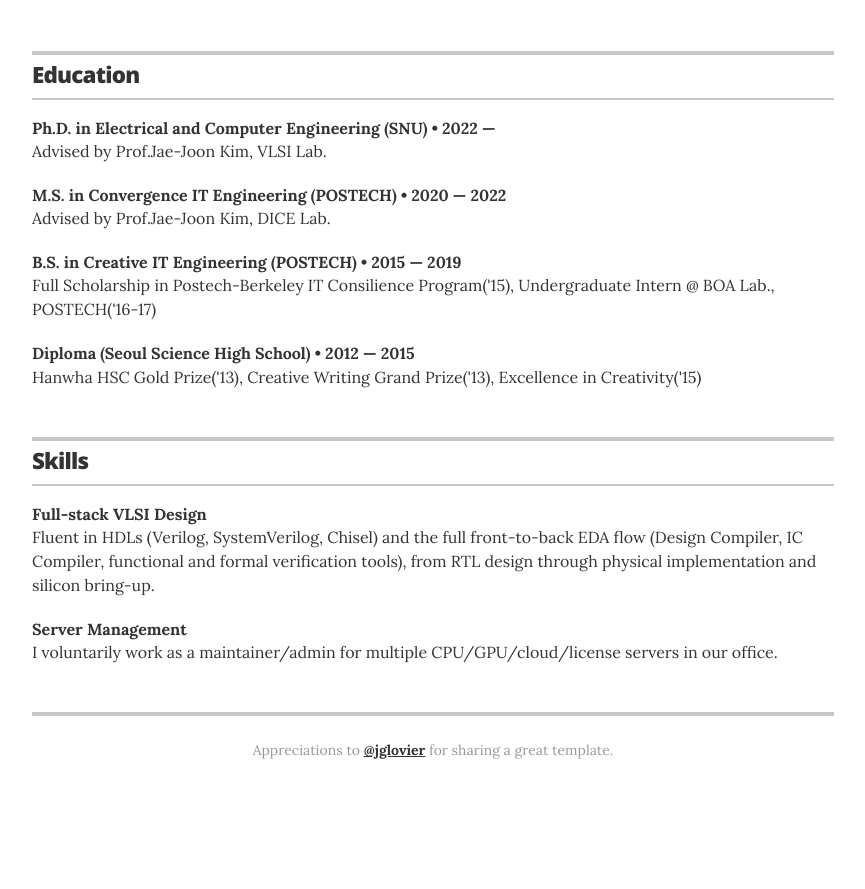
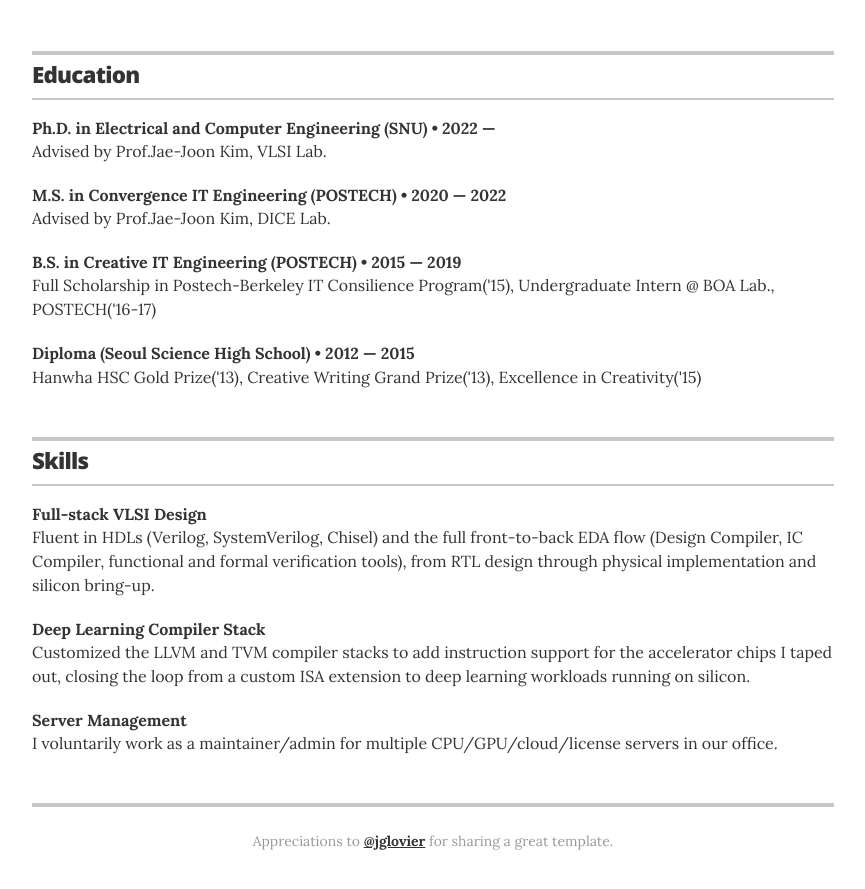
Before and after one commit to inventor71/vinnspace, a Jekyll site: the page built from index.html, in a window 1280 px wide and 900 px high, scrolled down 1468 px. Shown: the top 889 px of the window, without its empty margins (207-1072 px from the left). Built offline with Jekyll 4.4.1, drawn with Linux system fonts in a browser that asks for light colours; before the commit the page ends 2277 px from its top, so only the background shows below that.

Commit message:
Add deep learning compiler stack skill
Co-Authored-By: Claude Opus 5 (1M context) <noreply@anthropic.com>

```diff
--- a/_data/skills.yml
+++ b/_data/skills.yml
@@ -4,6 +4,10 @@
 - skill: Full-stack VLSI Design
   description: Fluent in HDLs (Verilog, SystemVerilog, Chisel) and the full front-to-back EDA flow (Design Compiler, IC Compiler, functional and formal verification tools), from RTL design through physical implementation and silicon bring-up.
 
+# Deep learning compiler stack
+- skill: Deep Learning Compiler Stack
+  description: Customized the LLVM and TVM compiler stacks to add instruction support for the accelerator chips I taped out, closing the loop from a custom ISA extension to deep learning workloads running on silicon.
+
 # Server Management
 - skill: Server Management
   description: I voluntarily work as a maintainer/admin for multiple CPU/GPU/cloud/license servers in our office.
```
